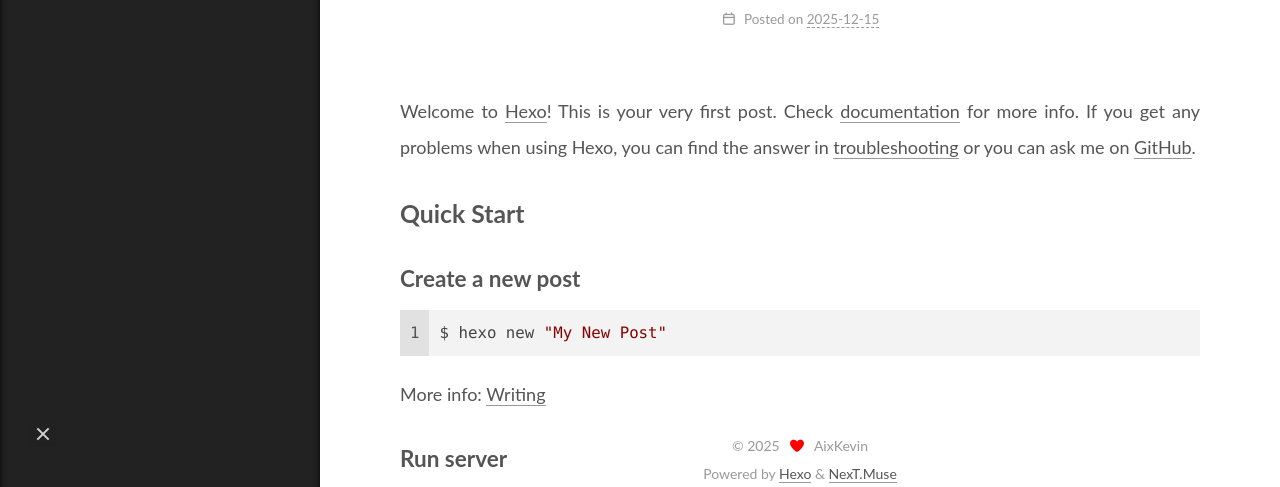
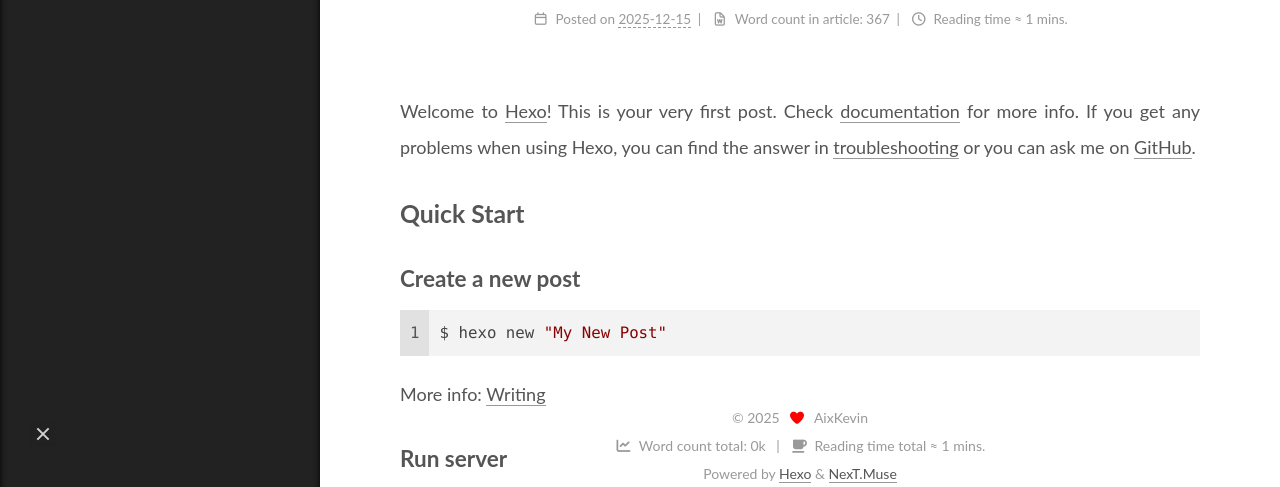
Before and after one commit to AixKevin/aixkevin.github.io, a plain HTML site: page 2025/12/15/hello-world/index.html in a window 1280 px wide. Shown: the part 292-779 px from the top of the page. Drawn offline with nearby package versions, Linux system fonts and the light colour scheme.

Commit message:
Site updated: 2025-12-15 22:34:41

```diff
--- a/2025/12/15/hello-world/index.html
+++ b/2025/12/15/hello-world/index.html
@@ -197,6 +197,20 @@
     </span>
 
 
+    <span class="post-meta-item" title="Word count in article">
+      <span class="post-meta-item-icon">
+        <i class="far fa-file-word"></i>
+      </span>
+      <span class="post-meta-item-text">Word count in article: </span>
+      <span>367</span>
+    </span>
+    <span class="post-meta-item" title="Reading time">
+      <span class="post-meta-item-icon">
+        <i class="far fa-clock"></i>
+      </span>
+      <span class="post-meta-item-text">Reading time &asymp;</span>
+      <span>1 mins.</span>
+    </span>
 </div>
 
         </div>
@@ -252,6 +266,22 @@
     </span>
     <span class="author" itemprop="copyrightHolder">AixKevin</span>
   </div>
+<div class="wordcount">
+  <span class="post-meta-item">
+    <span class="post-meta-item-icon">
+      <i class="fa fa-chart-line"></i>
+    </span>
+      <span>Word count total: </span>
+    <span title="Word count total">0k</span>
+  </span>
+  <span class="post-meta-item">
+    <span class="post-meta-item-icon">
+      <i class="fa fa-coffee"></i>
+    </span>
+      <span>Reading time total &asymp;</span>
+    <span title="Reading time total">1 mins.</span>
+  </span>
+</div>
   <div class="powered-by">Powered by <a href="https://hexo.io/" rel="noopener" target="_blank">Hexo</a> & <a href="https://theme-next.js.org/muse/" rel="noopener" target="_blank">NexT.Muse</a>
   </div>
 
--- a/css/main.css
+++ b/css/main.css
@@ -1384,7 +1384,7 @@ pre code {
   vertical-align: middle;
 }
 .links-of-author a::before {
-  background: #88ebdb;
+  background: #c1ffff;
   display: inline-block;
   margin-right: 3px;
   transform: translateY(-2px);
```
Also changed, not shown: archives/2025/12/index.html (+16 -0 lines), archives/2025/index.html (+16 -0 lines), archives/index.html (+16 -0 lines), index.html (+30 -0 lines).
